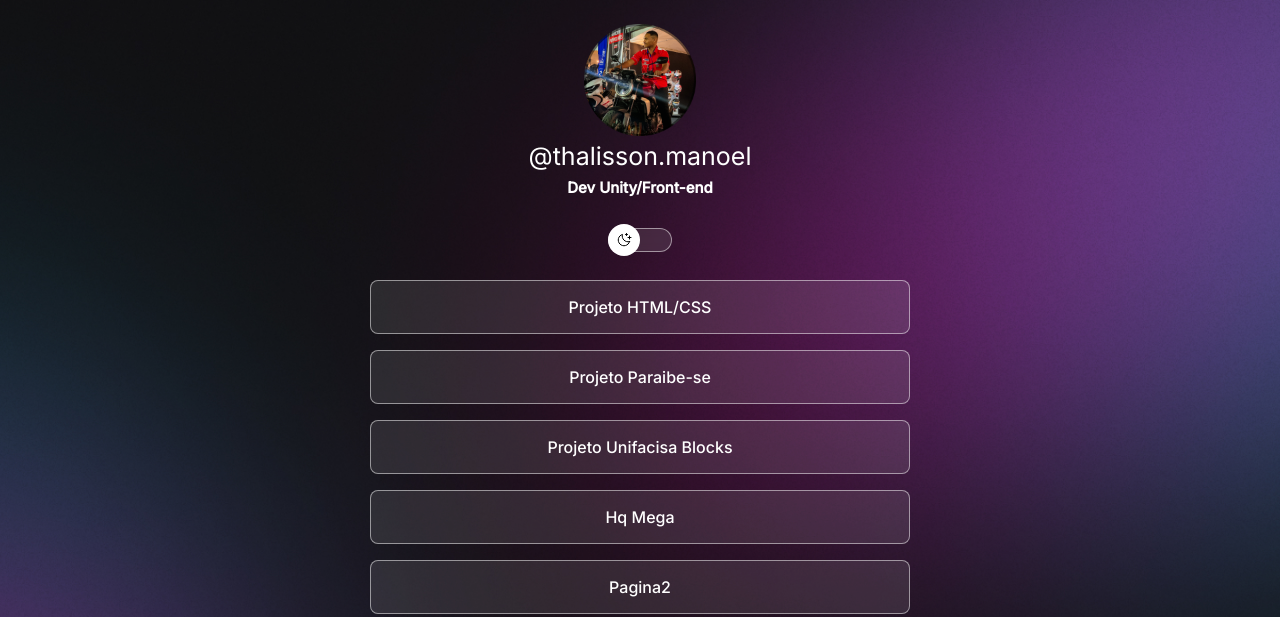
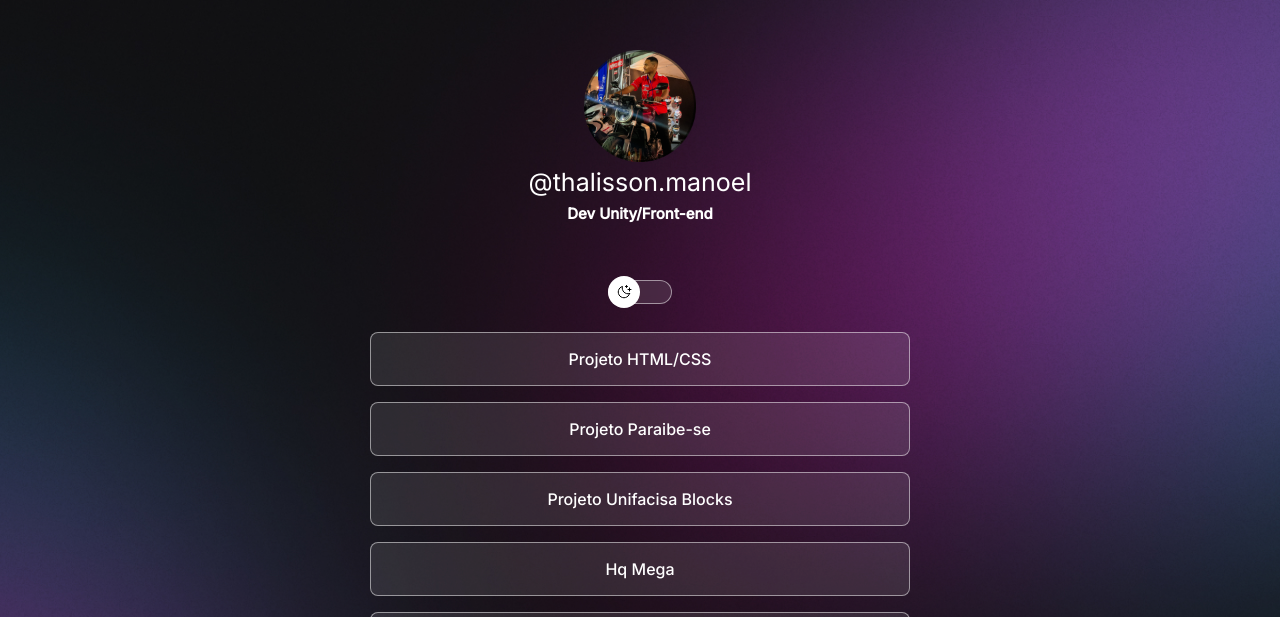
Before and after one commit to ThalissonNG/PrimeiroSite-HTML-CSS, a plain HTML site: page index.html in a window 1280 px wide. Shown: the top 617 px of the page. Drawn offline with nearby package versions, Linux system fonts and the light colour scheme.

Commit message:
Aumento de padding

```diff
--- a/style.css
+++ b/style.css
@@ -48,7 +48,7 @@ body * {
 /*Profile*/
 #profile {
   text-align: center;
-  padding: 24px;
+  padding: 50px;
 }
 #profile img {
   display: block;
```
